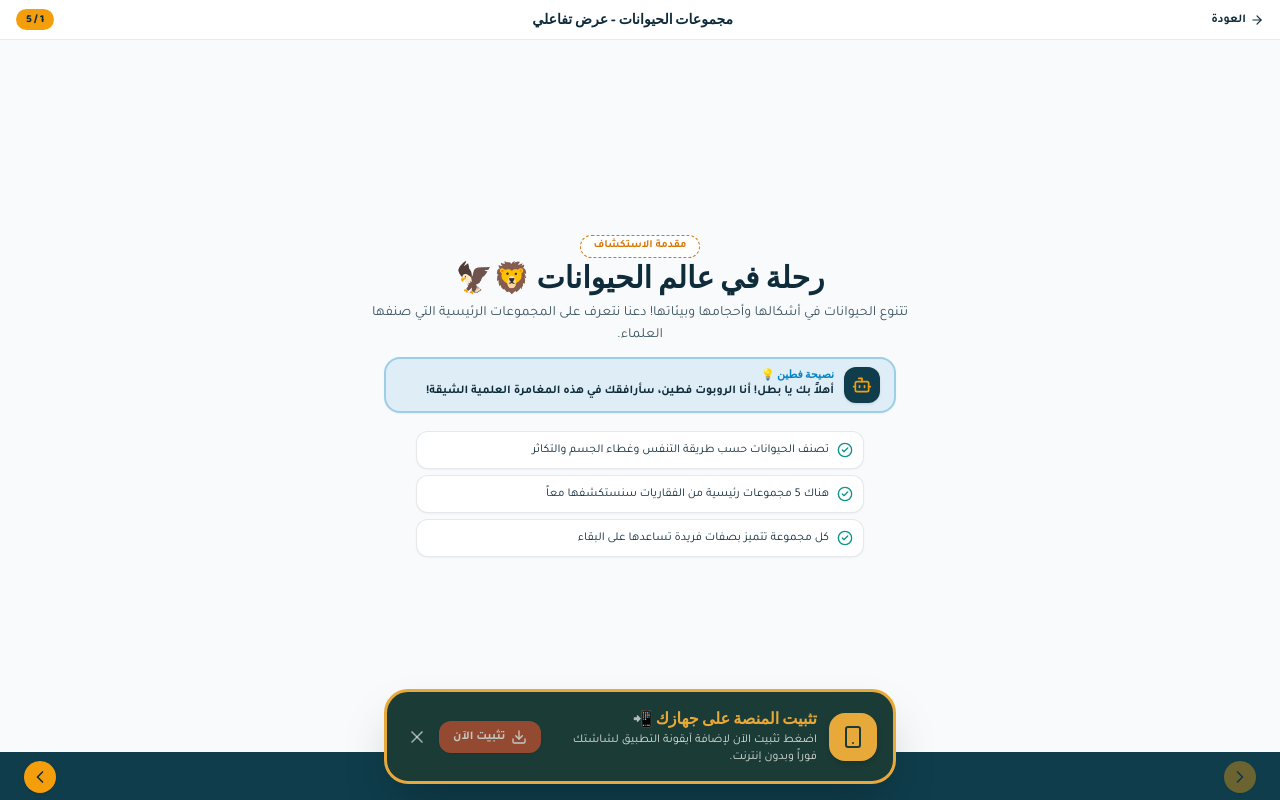
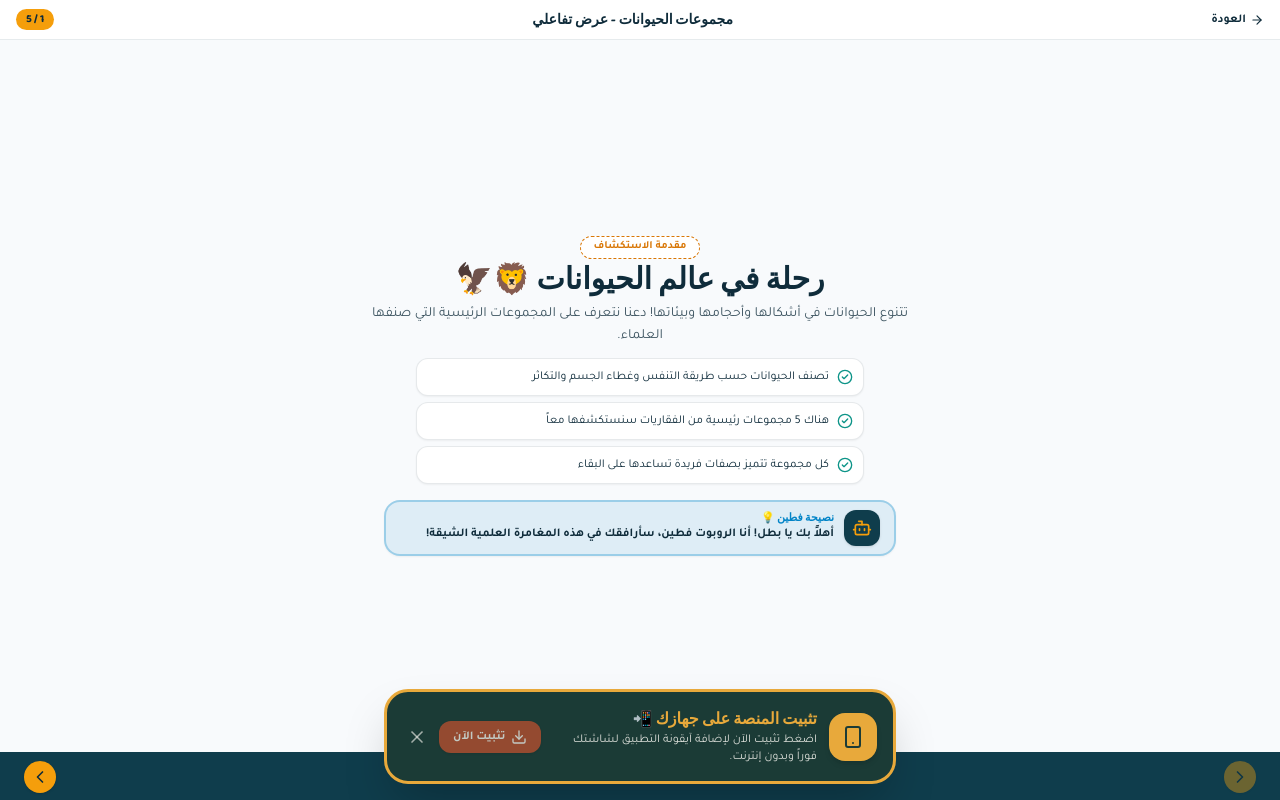
Before and after one commit to Mahmoud-Walid1/InterActive_lessons-test, a Next.js app: page /player/lesson_animals_group in a window 1280 px wide. Built offline with nearby package versions, Linux system fonts and the light colour scheme.

Commit message:
feat: move Mascot Fateen tip card to very bottom of slide and completely remove watermark overlay

```diff
--- a/src/components/player/SlideCard.tsx
+++ b/src/components/player/SlideCard.tsx
@@ -36,25 +36,8 @@ export function SlideCard({ slide }: SlideCardProps) {
         </p>
       )}
 
-      {/* Inline Mascot Fateen Tip Card - Fits naturally without covering text */}
-      {slide.mascotTip && (
-        <motion.div
-          initial={{ opacity: 0, scale: 0.95 }}
-          animate={{ opacity: 1, scale: 1 }}
-          className="my-2.5 flex items-center gap-2.5 rounded-2xl border-2 border-[#0284C7]/30 bg-[#0284C7]/10 px-3.5 py-2 text-right shadow-xs max-w-lg w-full"
-        >
-          <div className="flex h-9 w-9 shrink-0 items-center justify-center rounded-xl bg-[#0F3D4C] text-[#F59E0B] shadow-sm">
-            <Bot className="h-5 w-5" />
-          </div>
-          <div>
-            <span className="font-baloo text-[11px] font-extrabold text-[#0284C7] block leading-none">نصيحة فطين 💡</span>
-            <p className="font-tajawal text-xs font-bold text-[#0F2C3B] leading-snug mt-0.5">{slide.mascotTip}</p>
-          </div>
-        </motion.div>
-      )}
-
       {slide.traits && (
-        <ul className="mt-2 flex flex-col gap-1.5 w-full max-w-md text-right">
+        <ul className="mt-2.5 flex flex-col gap-1.5 w-full max-w-md text-right">
           {slide.traits.map((trait, idx) => (
             <motion.li
               key={idx}
@@ -135,6 +118,25 @@ export function SlideCard({ slide }: SlideCardProps) {
           ))}
         </div>
       )}
+
+      {/* Mascot Fateen Tip Card placed at the VERY BOTTOM under all slide content */}
+      {slide.mascotTip && (
+        <motion.div
+          initial={{ opacity: 0, y: 10 }}
+          animate={{ opacity: 1, y: 0 }}
+          className="mt-4 flex items-center gap-2.5 rounded-2xl border-2 border-[#0284C7]/30 bg-[#0284C7]/10 px-3.5 py-2 text-right shadow-xs max-w-lg w-full"
+        >
+          <div className="flex h-9 w-9 shrink-0 items-center justify-center rounded-xl bg-[#0F3D4C] text-[#F59E0B] shadow-sm">
+            <Bot className="h-5 w-5" />
+          </div>
+          <div>
+            <span className="font-baloo text-[11px] font-extrabold text-[#0284C7] block leading-none">نصيحة فطين 💡</span>
+            <p className="font-tajawal text-xs font-bold text-[#0F2C3B] leading-snug mt-0.5">
+              {slide.mascotTip.replace(/روبرت/g, 'فطين')}
+            </p>
+          </div>
+        </motion.div>
+      )}
     </motion.div>
   );
 }
--- a/src/components/security/SecurityWatermark.tsx
+++ b/src/components/security/SecurityWatermark.tsx
@@ -1,28 +1,5 @@
 'use client';
 
-import { useEffect, useState } from 'react';
-import { getAuthState } from '@/lib/db/offlineStore';
-
 export function SecurityWatermark() {
-  const [watermarkText, setWatermarkText] = useState<string>('');
-
-  useEffect(() => {
-    getAuthState().then((auth) => {
-      if (auth && auth.phone) {
-        setWatermarkText(`مرخص لـ: ${auth.phone} | ${auth.licenseKey}`);
-      }
-    });
-  }, []);
-
-  if (!watermarkText) return null;
-
-  return (
-    <div className="pointer-events-none fixed inset-0 z-40 flex flex-wrap items-center justify-around overflow-hidden opacity-[0.06] select-none">
-      {Array.from({ length: 12 }).map((_, i) => (
-        <span key={i} className="rotate-[-25deg] font-mono text-xs font-bold text-[#1B3B36]">
-          {watermarkText}
-        </span>
-      ))}
-    </div>
-  );
+  return null;
 }
```
